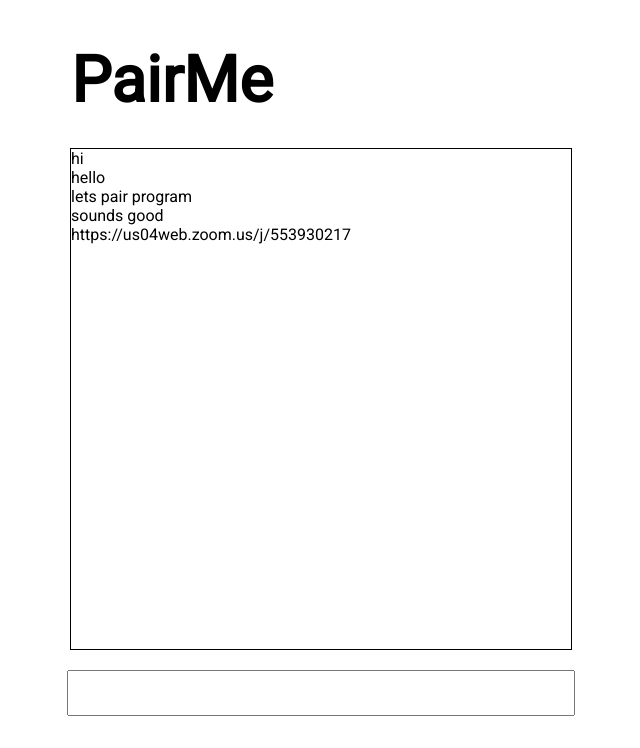
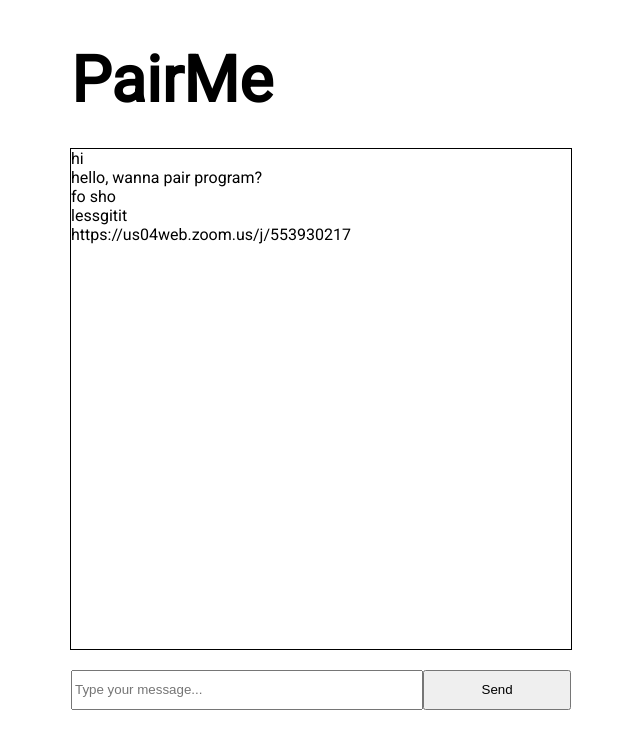
Before and after one commit to pairme/front-end, a React (Create React App) app: page / in a window 1280 px wide. Shown: the top 748 px of the page, without its empty margins (319-959 px from the left). Built offline with nearby package versions, Linux system fonts and the light colour scheme; no server answers.

Commit message:
adding logic

```diff
--- a/package.json
+++ b/package.json
@@ -6,6 +6,7 @@
     "react": "^16.8.6",
     "react-dom": "^16.8.6",
     "react-scripts": "3.0.1",
+    "socket.io-client": "^2.2.0",
     "styled-components": "^4.3.2"
   },
   "scripts": {
--- a/src/App.js
+++ b/src/App.js
@@ -1,6 +1,8 @@
-import React from 'react';
+import React, {useEffect} from 'react';
 import ChatContainer from './components/ChatContainer'
 import styled from 'styled-components'
+import io from "socket.io-client";
+
 
 const StyledApp = styled.div`
   margin: 0 auto;
@@ -16,6 +18,15 @@
 `;
 
 function App() {
+  useEffect(() => {
+    console.log("socket connecting");
+    /*
+    init our socket
+    socket will trigger socket.on("connection") on the backend!
+    */
+    const socket = io.connect("http://localhost:5000");
+
+})
   return (
     <StyledApp className="App">
       <h1>PairMe</h1>
--- a/src/components/ChatContainer.js
+++ b/src/components/ChatContainer.js
@@ -12,11 +12,11 @@
 `;
 
 const ChatContainer = () => {
-  const messages = ['hi', 'hello', 'lets pair program', 'sounds good', 'https://us04web.zoom.us/j/553930217']
+  const messages = [{message:'hi', id:1}, {message:'hello, wanna pair program?', id:2}, {message:'fo sho', id:3}, {message:'lessgitit', id:4}, {message:'https://us04web.zoom.us/j/553930217', id:5}]
   return (
     <>
       <StyledChat>
-        {messages.map(msg => <Message msg={msg} />)}
+        {messages.map(msg => <Message msg={msg} key={msg.id} />)}
       </StyledChat>
       <ChatInput />
     </>
--- a/src/components/ChatInput.js
+++ b/src/components/ChatInput.js
@@ -1,18 +1,29 @@
 import React from 'react'
 import styled from 'styled-components'
 
-const StyledInput = styled.input`
+const StyledInput = styled.div`
   width: 100%;
-  list-style-type: none;
   font-size: 1rem;
   width: 50%;
   height: 40px;
   margin-top: 20px;
+  box-sizing: border-box;
+  display: flex;
+  flex-flow: row;
+  input {
+    width: 70%;
+  }
+  button {
+    width: 30%;
+  }
 `
 
-const ChatInput = ({msg}) => {
+const ChatInput = ({ msg }) => {
   return (
-    <StyledInput>{msg}</StyledInput>
+    <StyledInput>
+      <input type="text" placeholder="Type your message..." />
+      <button>Send</button>
+    </StyledInput>
   )
 }
 
--- a/src/components/Message.js
+++ b/src/components/Message.js
@@ -8,8 +8,9 @@
 `
 
 const Message = ({msg}) => {
+  const {message, id} = msg
   return (
-    <StyledMessage>{msg}</StyledMessage>
+    <StyledMessage>{message}</StyledMessage>
   )
 }
 
```
Also changed, not shown: 1 other file (tests, documents, lock files or other folders).
